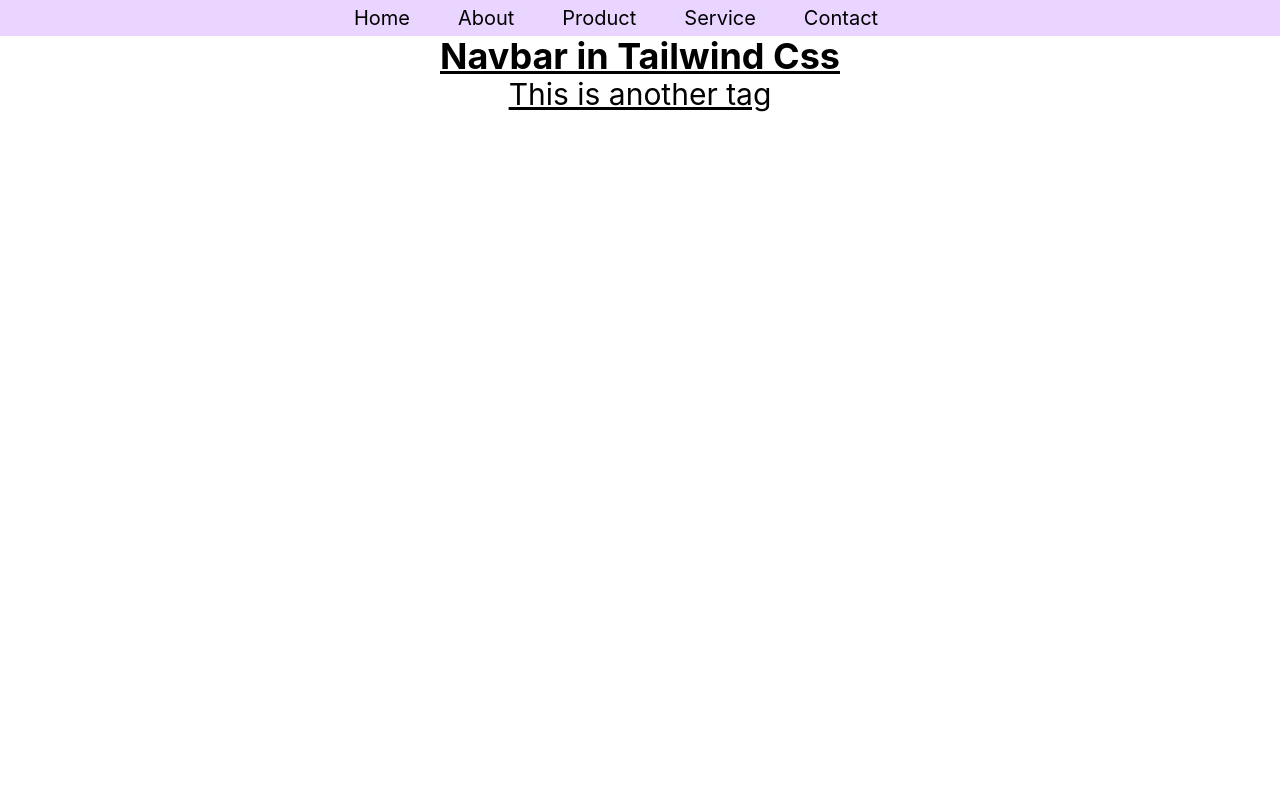
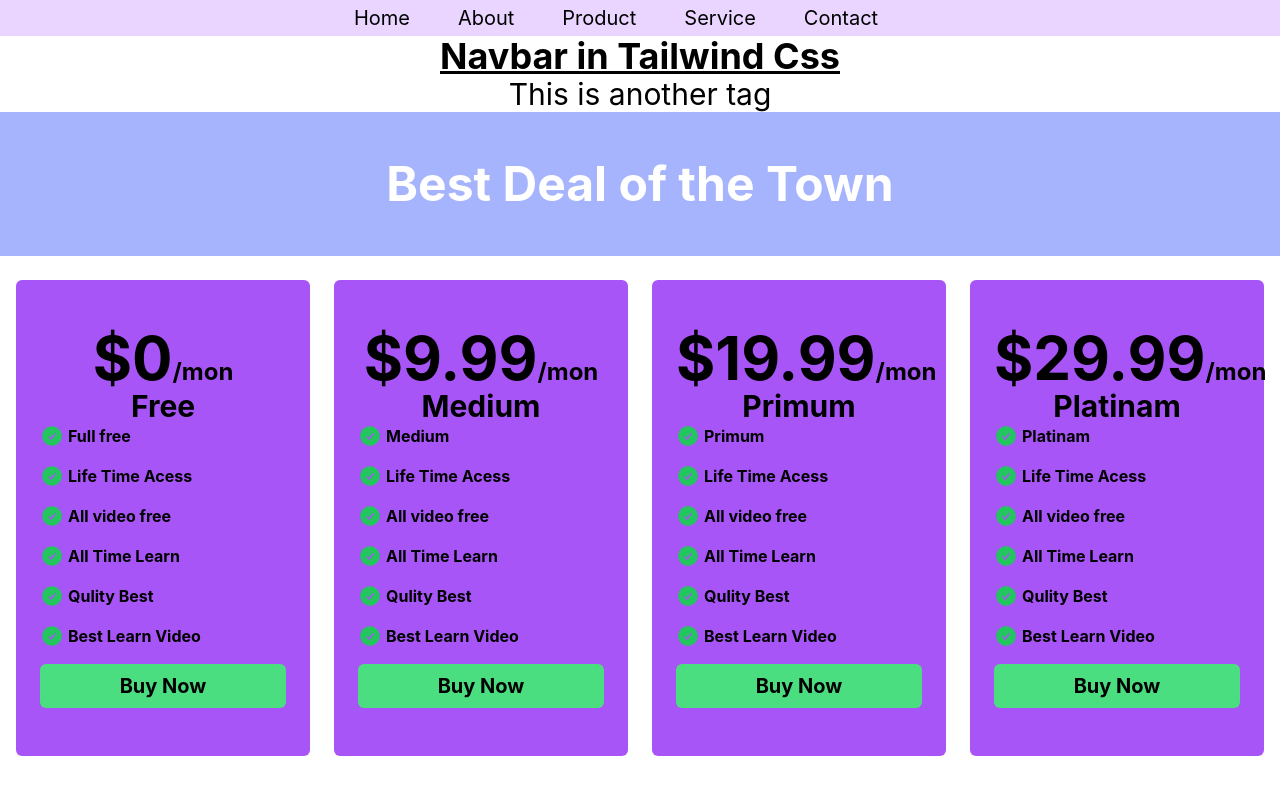
Before and after one commit to Sharif-Miah/tailwind-project-added, a React (Create React App) app: page / in a window 1280 px wide. Shown: the top 794 px of the page. Built offline with nearby package versions, Linux system fonts and the light colour scheme.

Commit message:
pricing cart added

```diff
--- a/src/App.js
+++ b/src/App.js
@@ -1,13 +1,15 @@
 
 import './App.css';
 import Navbar from './component/Navbar/Navbar';
+import Pricing from './component/Pricing/Pricing';
 
 function App() {
   return (
     <div className="App">
       <Navbar />
       <h1 className='text-4xl font-bold underline '>Navbar in Tailwind Css</h1>
-      <h1 className='text-3xl underline'>This is another tag</h1>
+      <h1 className='text-3xl '>This is another tag</h1>
+      <Pricing />
     </div>
   );
 }
--- /dev/null
+++ b/src/component/Price/Price.jsx
@@ -0,0 +1,23 @@
+import React from 'react';
+import ServiceItem from '../ServiceItem/ServiceItem';
+
+
+const Price = ({ price }) => {
+    const { serviceList } = price
+
+    return (
+        <div className='bg-purple-500 px-6 py-12 rounded-md'>
+            <h1>
+                <span className='text-6xl font-bold'>${price.price}</span>
+                <span className='text-2xl font-bold'>/mon</span>
+            </h1>
+            <h3 className='text-3xl font-bold'>{price.name}</h3>
+            {
+                serviceList.map((service, idx) => <ServiceItem key={idx} service={service} />)
+            }
+            <button className='font-bold bg-green-400 py-2 w-full rounded-md text-xl'>Buy Now</button>
+        </div>
+    );
+};
+
+export default Price;
--- /dev/null
+++ b/src/component/Pricing/Pricing.jsx
@@ -0,0 +1,61 @@
+import React from 'react';
+import Price from '../Price/Price';
+
+const Pricing = () => {
+
+    const pricingOptions = [
+        {
+            id: 1, name: 'Free', price: 0, serviceList: [
+                'Full free',
+                'Life Time Acess',
+                'All video free',
+                'All Time Learn',
+                'Qulity Best',
+                'Best Learn Video'
+            ]
+        },
+        {
+            id: 2, name: 'Medium', price: 9.99, serviceList: [
+                'Medium',
+                'Life Time Acess',
+                'All video free',
+                'All Time Learn',
+                'Qulity Best',
+                'Best Learn Video'
+            ]
+        },
+        {
+            id: 3, name: 'Primum', price: 19.99, serviceList: [
+                'Primum',
+                'Life Time Acess',
+                'All video free',
+                'All Time Learn',
+                'Qulity Best',
+                'Best Learn Video'
+            ]
+        },
+        {
+            id: 3, name: 'Platinam', price: 29.99, serviceList: [
+                'Platinam',
+                'Life Time Acess',
+                'All video free',
+                'All Time Learn',
+                'Qulity Best',
+                'Best Learn Video'
+            ]
+        },
+    ]
+
+    return (
+        <div className=''>
+            <h1 className='text-5xl font-bold bg-indigo-300 text-white p-12'>Best Deal of the Town</h1>
+            <div className='grid lg:grid-cols-4 md:grid-cols-3 mt-6 gap-6 m-4'>
+                {
+                    pricingOptions.map(price => <Price key={price.id} price={price} />)
+                }
+            </div>
+        </div>
+    );
+};
+
+export default Pricing;
--- /dev/null
+++ b/src/component/ServiceItem/ServiceItem.jsx
@@ -0,0 +1,16 @@
+import React from 'react';
+import { CheckCircleIcon } from '@heroicons/react/24/solid'
+
+const ServiceItem = ({ service }) => {
+    return (
+        < div>
+            <div className='flex mb-4'>
+                <CheckCircleIcon className="h-6 w-6 text-green-500" />
+                <p className='ml-1 font-bold'>{service}</p>
+            </div>
+
+        </div >
+    );
+};
+
+export default ServiceItem;
```
